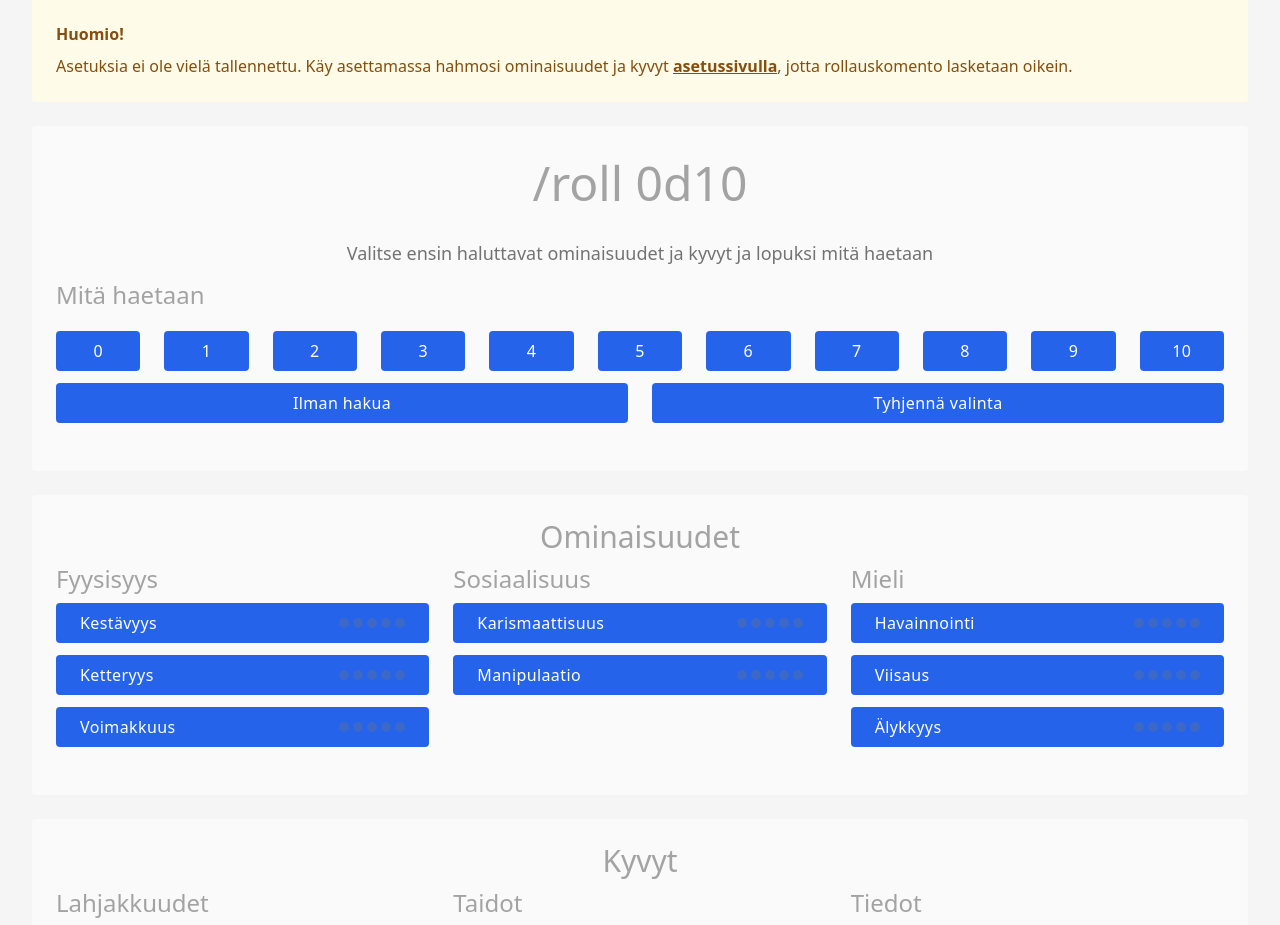
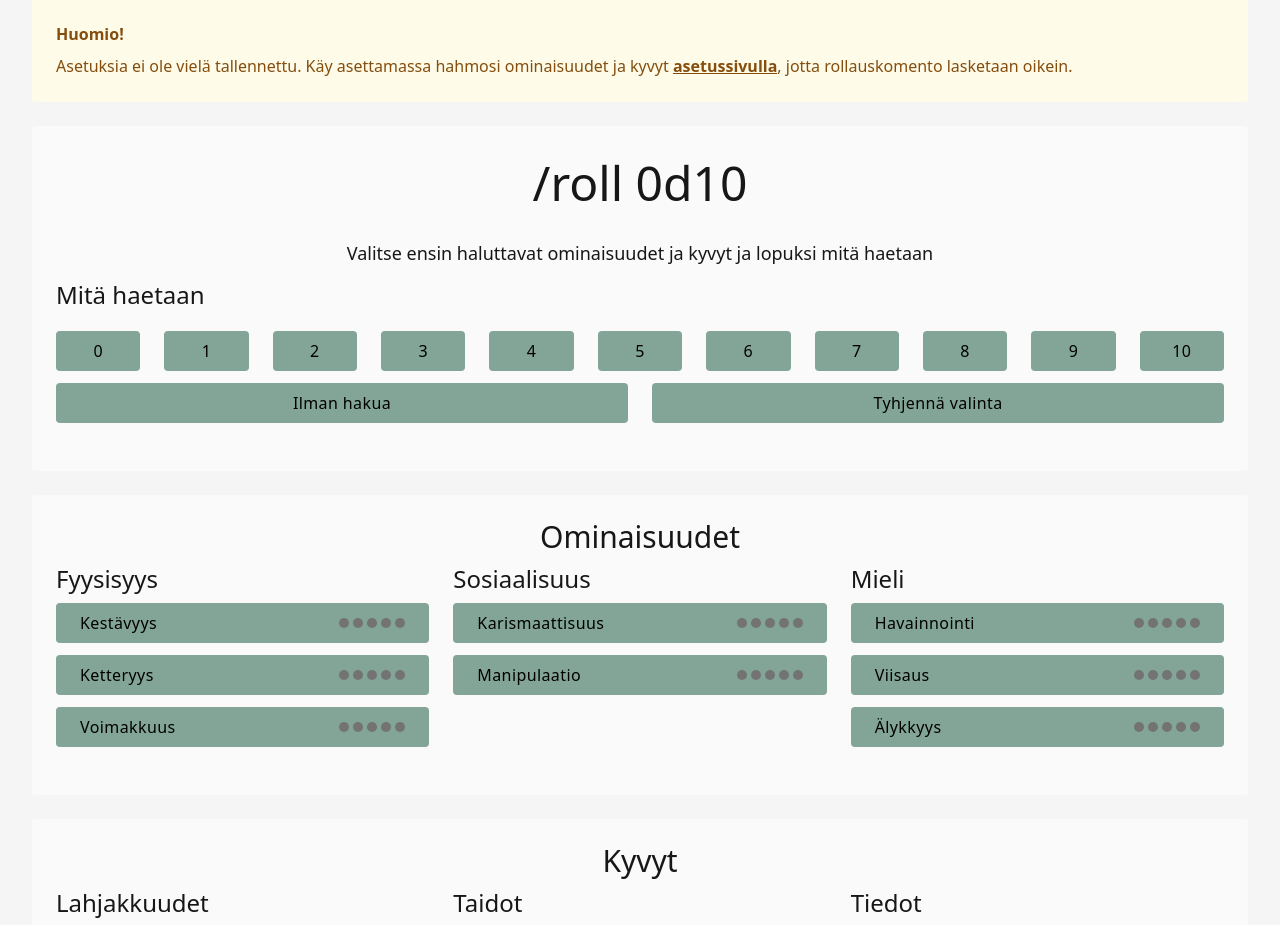
Before and after one commit to Kehet/transsit-roll-command-generator-tool, a Vue app: page / in a window 1280 px wide. Shown: the part 140-1065 px from the top of the page. Built offline with nearby package versions, Linux system fonts and the light colour scheme.

Commit message:
Refine styles for better contrast and consistency in light and dark modes

```diff
--- a/index.html
+++ b/index.html
@@ -6,7 +6,7 @@
     <meta name="viewport" content="width=device-width, initial-scale=1.0">
     <title>Transsit Rollaustyökalu</title>
   </head>
-  <body class="bg-white dark:bg-gray-900 min-h-screen text-gray-800 dark:text-white">
+  <body class="bg-white dark:bg-gray-900 min-h-screen text-gray-900 dark:text-gray-200">
     <div id="banner"></div>
     <div id="app"></div>
     <script type="module" src="/src/main.ts"></script>
--- a/src/components/FenButton.vue
+++ b/src/components/FenButton.vue
@@ -14,10 +14,10 @@
 <template>
   <button
     :type="type"
-    class="px-6 py-2 font-medium tracking-wide text-white transition-colors duration-300 transform rounded focus:outline-none focus:ring focus:ring-opacity-80"
+    class="px-6 py-2 font-medium tracking-wide text-black dark:text-white transition-colors duration-300 transform rounded focus:outline-none focus:ring focus:ring-opacity-80"
     :class="{
-      'bg-blue-600 hover:bg-blue-500 focus:ring-blue-300': kind === 'default',
-      'bg-red-600 hover:bg-red-500 focus:ring-red-300': kind === 'danger'
+      'bg-[var(--color12)] dark:bg-[var(--color4)] hover:brightness-110 focus:ring-[var(--color12)] dark:focus:ring-[var(--color4)]': kind === 'default',
+      'bg-[var(--color9)] dark:bg-[var(--color1)] hover:brightness-110 focus:ring-[var(--color9)] dark:focus:ring-[var(--color1)]': kind === 'danger'
     }"
   >
     <slot />
--- a/src/views/HomeView.vue
+++ b/src/views/HomeView.vue
@@ -92,17 +92,17 @@
   </div>
 
   <div
-    class="mt-6 p-6 rounded border-gray-200 bg-gray-50 text-gray-400 dark:border-gray-700 dark:bg-gray-800"
+    class="mt-6 p-6 rounded border-gray-200 bg-gray-50 dark:border-gray-700 dark:bg-gray-800"
   >
     <div class="flex flex-col gap-y-3 justify-items-stretch mb-6">
       <input
         type="text"
-        class="text-5xl text-center mb-3 bg-gray-50 text-gray-400 dark:border-gray-700 dark:bg-gray-800"
+        class="text-5xl text-center mb-3 bg-gray-50 dark:border-gray-700 dark:bg-gray-800"
         :value="title"
         ref="titleRef"
       />
 
-      <p class="text-center text-lg text-gray-500 dark:text-gray-400">
+      <p class="text-center text-lg ">
         Valitse ensin haluttavat ominaisuudet ja kyvyt ja lopuksi mitä haetaan
       </p>
 
@@ -127,7 +127,7 @@
   </div>
 
   <div
-    class="mt-6 p-6 rounded border-gray-200 bg-gray-50 text-gray-400 dark:border-gray-700 dark:bg-gray-800"
+    class="mt-6 p-6 rounded border-gray-200 bg-gray-50 dark:border-gray-700 dark:bg-gray-800"
   >
     <h1 class="text-3xl text-center mb-2">Ominaisuudet</h1>
 
@@ -149,7 +149,7 @@
                   v-for="n in 5"
                   :key="n"
                   class="inline-block w-2.5 h-2.5 rounded-full"
-                  :class="n <= settingsStore.settings[feature.name] ? 'bg-yellow-400' : 'bg-gray-500/30'"
+                  :class="n <= settingsStore.settings[feature.name] ? 'bg-[var(--color11)]' : 'bg-gray-500'"
                 />
               </span>
             </span>
@@ -160,7 +160,7 @@
   </div>
 
   <div
-    class="mt-6 p-6 rounded border-gray-200 bg-gray-50 text-gray-400 dark:border-gray-700 dark:bg-gray-800"
+    class="mt-6 p-6 rounded border-gray-200 bg-gray-50 dark:border-gray-700 dark:bg-gray-800"
   >
     <h1 class="text-3xl text-center mb-2">Kyvyt</h1>
 
@@ -182,7 +182,7 @@
                   v-for="n in 5"
                   :key="n"
                   class="inline-block w-2.5 h-2.5 rounded-full"
-                  :class="n <= settingsStore.settings[feature.name] ? 'bg-yellow-400' : 'bg-gray-500/30'"
+                  :class="n <= settingsStore.settings[feature.name] ? 'bg-[var(--color11)]' : 'bg-gray-500'"
                 />
               </span>
             </span>
--- a/src/views/SettingsView.vue
+++ b/src/views/SettingsView.vue
@@ -57,7 +57,7 @@
 <template>
   <main>
     <div
-      class="mt-6 p-6 rounded border-gray-200 bg-gray-50 text-gray-400 dark:border-gray-700 dark:bg-gray-800"
+      class="mt-6 p-6 rounded border-gray-200 bg-gray-50  dark:border-gray-700 dark:bg-gray-800"
     >
       <h1 class="text-3xl text-center mb-2">Vie asetukset</h1>
 
@@ -73,7 +73,7 @@
     </div>
 
     <div
-      class="mt-6 p-6 rounded border-gray-200 bg-gray-50 text-gray-400 dark:border-gray-700 dark:bg-gray-800"
+      class="mt-6 p-6 rounded border-gray-200 bg-gray-50  dark:border-gray-700 dark:bg-gray-800"
     >
       <h1 class="text-3xl text-center mb-2">Ominaisuudet</h1>
 
```
